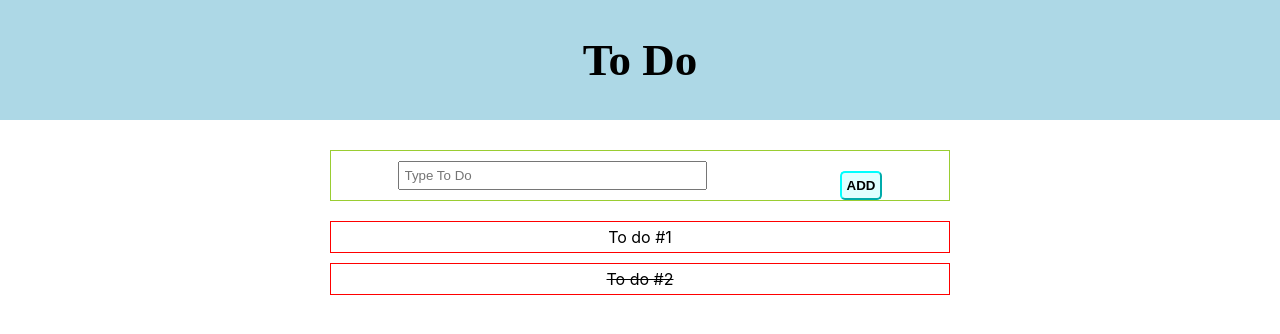
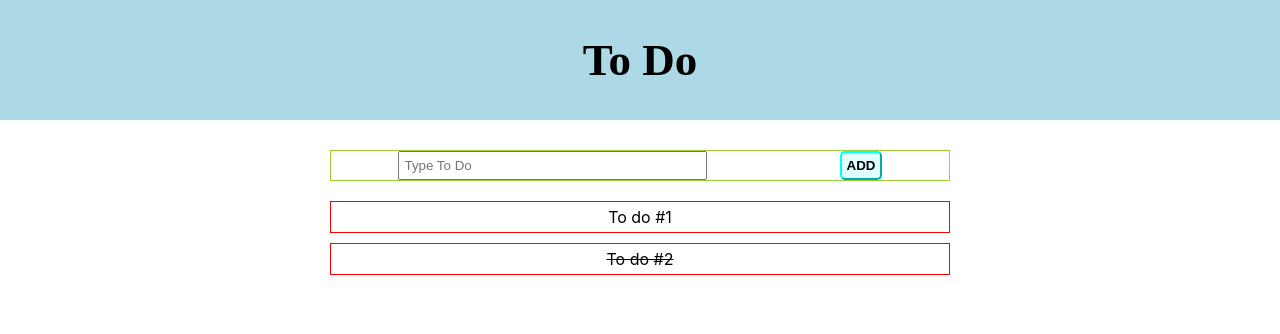
Before and after one commit to magb7/react-redux, a React (Create React App) app: page / in a window 1280 px wide. Shown: the top 334 px of the page. Built offline with nearby package versions, Linux system fonts and the light colour scheme.

Commit message:
remove useless style

```diff
--- a/src/App.css
+++ b/src/App.css
@@ -12,10 +12,3 @@
   align-items: center;
   font-family: cursive;
 }
-
-button {
-  margin-top: 20px;
-  padding: 3px 5px;
-  border-radius: 5px;
-  outline: none;
-}
```
